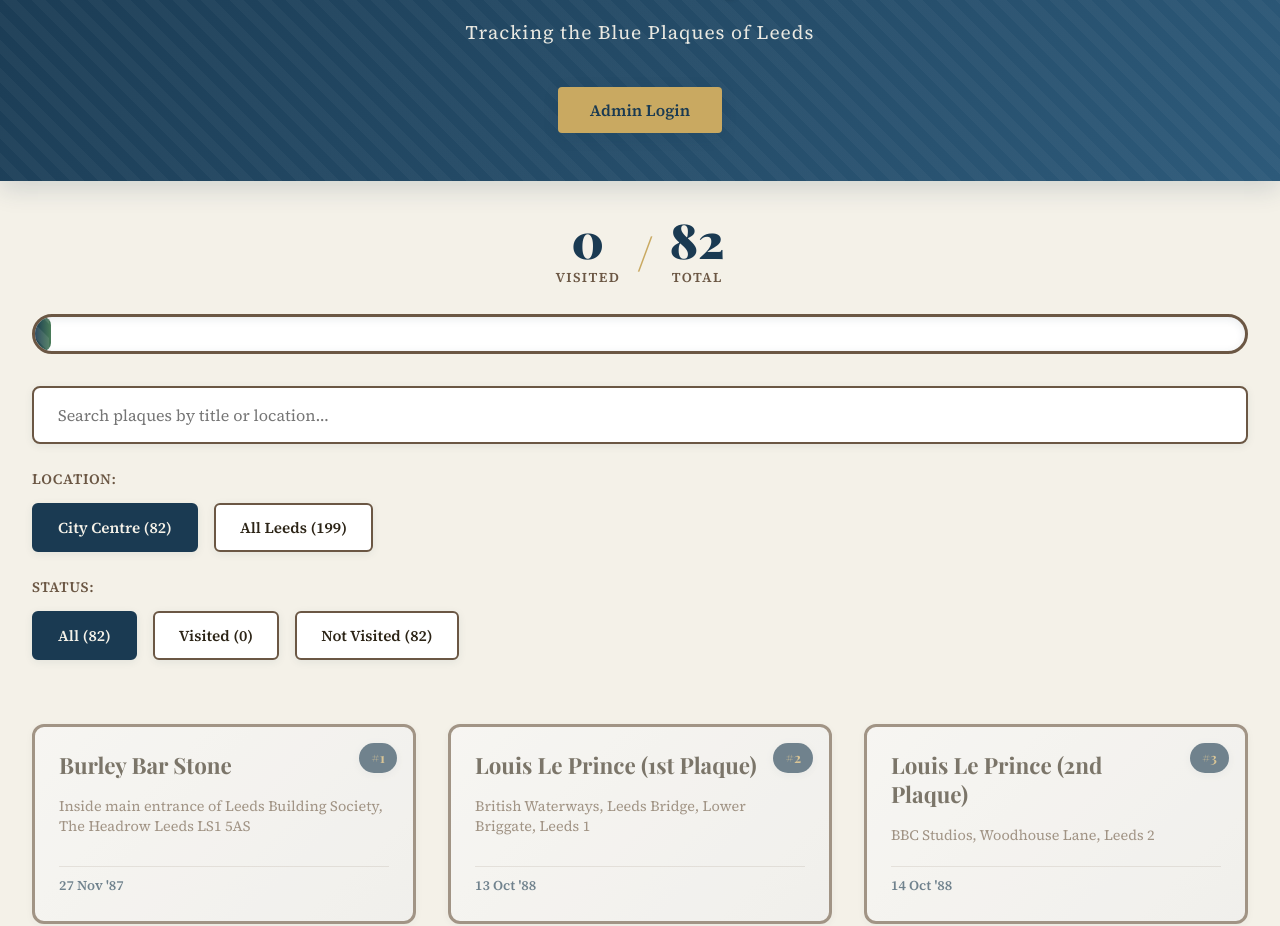
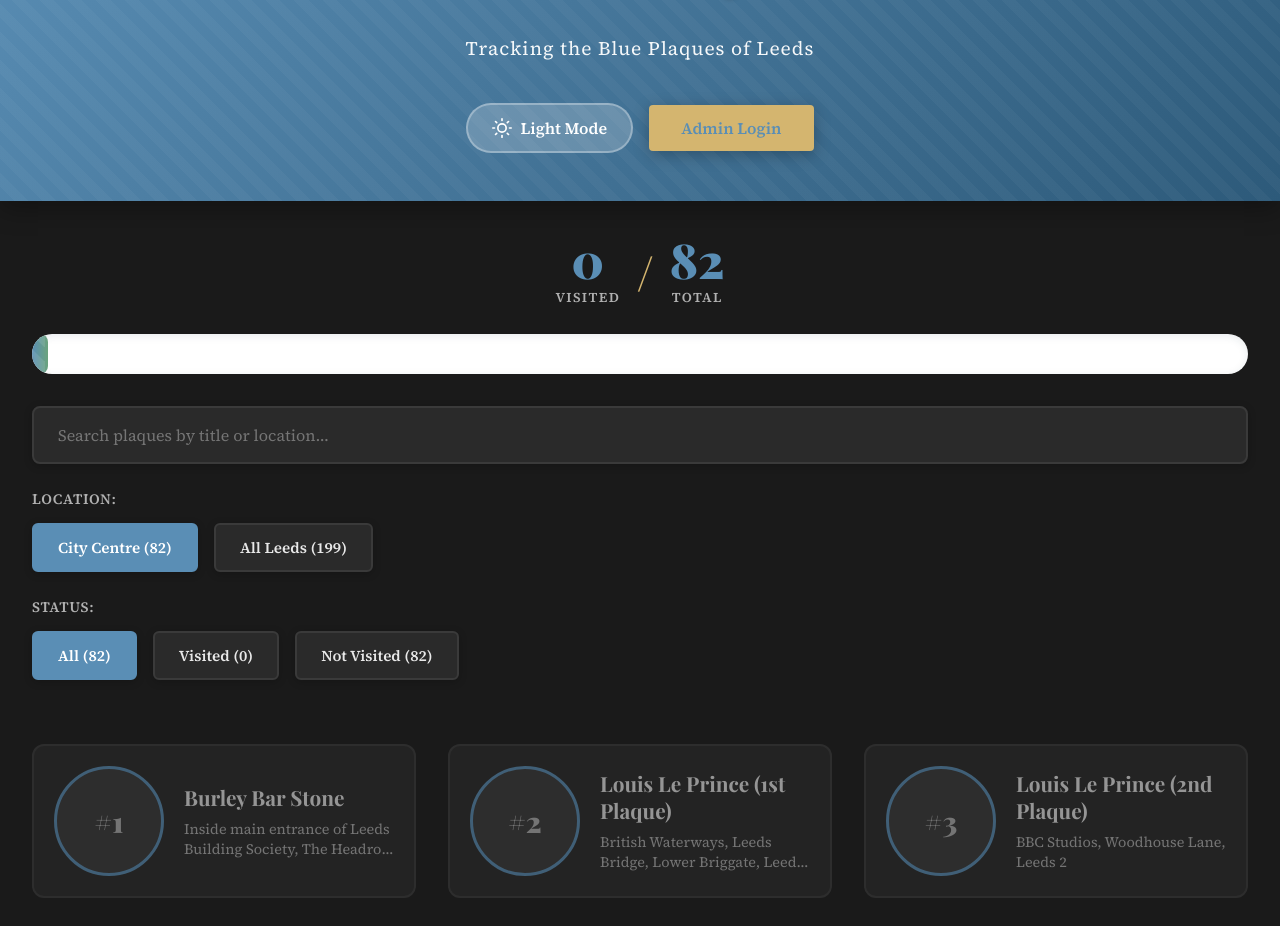
Before and after one commit to GILGIDIM/leeds-history-club, a React (Create React App) app: page / in a window 1280 px wide. Shown: the part 129-1055 px from the top of the page. Built offline with nearby package versions, Linux system fonts and the light colour scheme; no server answers; the database is empty; the HTML template or start-up script is replaced by a standard one.

Commit message:
New theme added with dark mode enabled

```diff
--- a/src/App.css
+++ b/src/App.css
@@ -1,17 +1,52 @@
 @import url('https://fonts.googleapis.com/css2?family=Playfair+Display:wght@700;900&family=Source+Serif+4:wght@400;600&display=swap');
 
 :root {
-  --heritage-blue: #1a3a52;
-  --heritage-gold: #c9a961;
-  --heritage-cream: #f4f1e8;
-  --heritage-brown: #6b5744;
-  --heritage-red: #8b3a3a;
-  --text-primary: #2c2416;
-  --text-secondary: #6b5744;
-  --success-green: #4a7c59;
-  --shadow-soft: 0 2px 8px rgba(26, 58, 82, 0.08);
-  --shadow-medium: 0 4px 16px rgba(26, 58, 82, 0.12);
-  --shadow-strong: 0 8px 24px rgba(26, 58, 82, 0.16);
+  /* Light theme colors */
+  --heritage-blue-light: #1a3a52;
+  --heritage-gold-light: #c9a961;
+  --heritage-cream-light: #f4f1e8;
+  --heritage-brown-light: #6b5744;
+  --text-primary-light: #2c2416;
+  --text-secondary-light: #6b5744;
+  --success-green-light: #4a7c59;
+
+  /* Dark theme colors */
+  --bg-primary-dark: #1a1a1a;
+  --bg-secondary-dark: #2a2a2a;
+  --heritage-blue-dark: #5a8eb5;
+  --heritage-gold-dark: #d4b56f;
+  --text-primary-dark: #e8e8e8;
+  --text-secondary-dark: #b0b0b0;
+  --success-green-dark: #6ba37d;
+  --heritage-red: #c75555;
+
+  --shadow-soft: 0 2px 8px rgba(0, 0, 0, 0.2);
+  --shadow-medium: 0 4px 16px rgba(0, 0, 0, 0.25);
+  --shadow-strong: 0 8px 24px rgba(0, 0, 0, 0.3);
+}
+
+/* Dark theme (default) */
+body {
+  --bg-primary: var(--bg-primary-dark);
+  --bg-secondary: var(--bg-secondary-dark);
+  --text-primary: var(--text-primary-dark);
+  --text-secondary: var(--text-secondary-dark);
+  --heritage-blue: var(--heritage-blue-dark);
+  --heritage-gold: var(--heritage-gold-dark);
+  --success-green: var(--success-green-dark);
+  --border-color: #3a3a3a;
+}
+
+/* Light theme */
+body[data-theme="light"] {
+  --bg-primary: var(--heritage-cream-light);
+  --bg-secondary: #ffffff;
+  --text-primary: var(--text-primary-light);
+  --text-secondary: var(--text-secondary-light);
+  --heritage-blue: var(--heritage-blue-light);
+  --heritage-gold: var(--heritage-gold-light);
+  --success-green: var(--success-green-light);
+  --border-color: #d4c5b0;
 }
 
 * {
@@ -22,9 +57,10 @@
 
 body {
   font-family: 'Source Serif 4', Georgia, serif;
-  background-color: var(--heritage-cream);
+  background-color: var(--bg-primary);
   color: var(--text-primary);
   line-height: 1.6;
+  transition: background-color 0.3s ease, color 0.3s ease;
 }
 
 .App {
@@ -35,7 +71,7 @@ body {
 /* Header Styles */
 .app-header {
   background: linear-gradient(135deg, var(--heritage-blue) 0%, #2d5a7a 100%);
-  color: var(--heritage-cream);
+  color: white;
   padding: 3rem 2rem;
   text-align: center;
   box-shadow: var(--shadow-strong);
@@ -65,6 +101,10 @@ body {
   z-index: 1;
   max-width: 1200px;
   margin: 0 auto;
+  display: flex;
+  flex-direction: column;
+  align-items: center;
+  gap: 1rem;
 }
 
 .site-title {
@@ -84,6 +124,41 @@ body {
   letter-spacing: 0.05em;
 }
 
+.header-actions {
+  display: flex;
+  align-items: center;
+  gap: 1rem;
+  flex-wrap: wrap;
+  justify-content: center;
+}
+
+/* Theme Toggle */
+.theme-toggle {
+  background: rgba(255, 255, 255, 0.2);
+  border: 2px solid rgba(255, 255, 255, 0.3);
+  color: white;
+  padding: 0.75rem 1.5rem;
+  border-radius: 50px;
+  cursor: pointer;
+  display: flex;
+  align-items: center;
+  gap: 0.5rem;
+  font-family: 'Source Serif 4', serif;
+  font-size: 1rem;
+  font-weight: 600;
+  transition: all 0.3s ease;
+}
+
+.theme-toggle:hover {
+  background: rgba(255, 255, 255, 0.3);
+  transform: translateY(-2px);
+}
+
+.theme-toggle svg {
+  width: 20px;
+  height: 20px;
+}
+
 .auth-button {
   background-color: var(--heritage-gold);
   color: var(--heritage-blue);
@@ -96,7 +171,6 @@ body {
   cursor: pointer;
   transition: all 0.3s ease;
   box-shadow: var(--shadow-medium);
-  margin-top: 1rem;
 }
 
 .auth-button:hover {
@@ -107,15 +181,14 @@ body {
 
 .auth-button.logged-in {
   background-color: rgba(255, 255, 255, 0.2);
-  color: var(--heritage-cream);
-  border: 2px solid var(--heritage-cream);
+  color: white;
+  border: 2px solid white;
 }
 
 .user-info {
   display: flex;
   align-items: center;
   gap: 1rem;
-  margin-top: 1rem;
   flex-wrap: wrap;
   justify-content: center;
 }
@@ -123,7 +196,7 @@ body {
 .welcome-text {
   font-size: 1rem;
   font-weight: 600;
-  color: var(--heritage-cream);
+  color: white;
   opacity: 0.95;
 }
 
@@ -132,7 +205,7 @@ body {
   align-items: center;
   justify-content: center;
   min-height: 100vh;
-  background: var(--heritage-cream);
+  background: var(--bg-primary);
 }
 
 .loader {
@@ -163,9 +236,9 @@ body {
   padding: 1rem 1.5rem;
   font-family: 'Source Serif 4', serif;
   font-size: 1rem;
-  border: 2px solid var(--heritage-brown);
+  border: 2px solid var(--border-color);
   border-radius: 8px;
-  background-color: white;
+  background-color: var(--bg-secondary);
   color: var(--text-primary);
   box-shadow: var(--shadow-soft);
   transition: all 0.3s ease;
@@ -208,8 +281,8 @@ body {
   font-family: 'Source Serif 4', serif;
   font-size: 0.95rem;
   font-weight: 600;
-  border: 2px solid var(--heritage-brown);
-  background-color: white;
+  border: 2px solid var(--border-color);
+  background-color: var(--bg-secondary);
   color: var(--text-primary);
   border-radius: 6px;
   cursor: pointer;
@@ -218,13 +291,13 @@ body {
 }
 
 .filter-btn:hover {
-  background-color: var(--heritage-cream);
+  background-color: var(--bg-primary);
   transform: translateY(-2px);
 }
 
 .filter-btn.active {
   background-color: var(--heritage-blue);
-  color: var(--heritage-cream);
+  color: white;
   border-color: var(--heritage-blue);
 }
 
@@ -257,4 +330,130 @@ body {
   .filter-btn {
     width: 100%;
   }
+
+  .header-actions {
+    flex-direction: column;
+    width: 100%;
+  }
+
+  .theme-toggle,
+  .auth-button {
+    width: 100%;
+    justify-content: center;
+  }
 }
+
+/* Image Modal */
+.image-modal-backdrop {
+  position: fixed;
+  top: 0;
+  left: 0;
+  right: 0;
+  bottom: 0;
+  background: rgba(0, 0, 0, 0.95);
+  z-index: 2000;
+  display: flex;
+  align-items: center;
+  justify-content: center;
+  padding: 2rem;
+  animation: fadeIn 0.3s ease-out;
+}
+
+.image-modal-content {
+  position: relative;
+  max-width: 90vw;
+  max-height: 90vh;
+  animation: zoomIn 0.4s cubic-bezier(0.4, 0, 0.2, 1);
+}
+
+@keyframes fadeIn {
+  from { opacity: 0; }
+  to { opacity: 1; }
+}
+
+@keyframes zoomIn {
+  from {
+    opacity: 0;
+    transform: scale(0.9);
+  }
+  to {
+    opacity: 1;
+    transform: scale(1);
+  }
+}
+
+.modal-close {
+  position: absolute;
+  top: -3rem;
+  right: 0;
+  background: rgba(255, 255, 255, 0.2);
+  color: white;
+  border: 2px solid rgba(255, 255, 255, 0.3);
+  width: 44px;
+  height: 44px;
+  border-radius: 50%;
+  cursor: pointer;
+  display: flex;
+  align-items: center;
+  justify-content: center;
+  transition: all 0.3s ease;
+  z-index: 10;
+}
+
+.modal-close:hover {
+  background: white;
+  color: #1a1a1a;
+  transform: rotate(90deg);
+}
+
+.full-image {
+  width: 100%;
+  height: auto;
+  max-height: 80vh;
+  object-fit: contain;
+  border-radius: 8px;
+  box-shadow: 0 20px 60px rgba(0, 0, 0, 0.5);
+}
+
+.image-caption {
+  background: rgba(0, 0, 0, 0.8);
+  color: white;
+  padding: 1rem 1.5rem;
+  border-radius: 0 0 8px 8px;
+  margin-top: -4px;
+}
+
+.image-caption h3 {
+  font-family: 'Playfair Display', serif;
+  font-size: 1.3rem;
+  margin-bottom: 0.25rem;
+}
+
+.image-caption p {
+  font-size: 0.9rem;
+  opacity: 0.9;
+  margin: 0;
+}
+
+@media (max-width: 768px) {
+  .image-modal-backdrop {
+    padding: 1rem;
+  }
+
+  .modal-close {
+    top: 0.5rem;
+    right: 0.5rem;
+  }
+
+  .full-image {
+    max-height: 70vh;
+  }
+
+  .image-caption h3 {
+    font-size: 1.1rem;
+  }
+
+  .image-caption p {
+    font-size: 0.85rem;
+  }
+}
--- a/src/App.js
+++ b/src/App.js
@@ -10,18 +10,25 @@ import { supabase } from './supabaseClient';
 function App() {
   const [plaques, setPlaques] = useState(plaquesData);
   const [selectedPlaque, setSelectedPlaque] = useState(null);
+  const [selectedImage, setSelectedImage] = useState(null);
   const [filterStatus, setFilterStatus] = useState('all'); // 'all', 'visited', 'unvisited'
   const [filterLocation, setFilterLocation] = useState('citycentre'); // 'all', 'citycentre'
   const [searchTerm, setSearchTerm] = useState('');
   const [user, setUser] = useState(null);
   const [showLogin, setShowLogin] = useState(false);
   const [loading, setLoading] = useState(true);
+  const [theme, setTheme] = useState('dark'); // 'light' or 'dark'
 
   // Load visits from Supabase on mount
   useEffect(() => {
     loadVisits();
     checkUser();
   }, []);
+
+  // Apply theme to body
+  useEffect(() => {
+    document.body.setAttribute('data-theme', theme);
+  }, [theme]);
 
   // Check if user is already logged in
   const checkUser = async () => {
@@ -97,8 +104,20 @@ function App() {
     setSelectedPlaque(plaque);
   };
 
+  const handleImageClick = (plaque) => {
+    setSelectedImage(plaque);
+  };
+
   const handleCloseModal = () => {
     setSelectedPlaque(null);
+  };
+
+  const handleCloseImageModal = () => {
+    setSelectedImage(null);
+  };
+
+  const toggleTheme = () => {
+    setTheme(prev => prev === 'dark' ? 'light' : 'dark');
   };
 
   const handleImageUpload = async (plaqueId, imageFile, notes) => {
@@ -219,6 +238,33 @@ function App() {
           <h1 className="site-title">Leeds History Club</h1>
           <p className="site-subtitle">Tracking the Blue Plaques of Leeds</p>
 
+          <div className="header-actions">
+            <button className="theme-toggle" onClick={toggleTheme}>
+              {theme === 'dark' ? (
+                <>
+                  <svg viewBox="0 0 24 24" fill="none" stroke="currentColor" strokeWidth="2" strokeLinecap="round" strokeLinejoin="round">
+                    <circle cx="12" cy="12" r="5"></circle>
+                    <line x1="12" y1="1" x2="12" y2="3"></line>
+                    <line x1="12" y1="21" x2="12" y2="23"></line>
+                    <line x1="4.22" y1="4.22" x2="5.64" y2="5.64"></line>
+                    <line x1="18.36" y1="18.36" x2="19.78" y2="19.78"></line>
+                    <line x1="1" y1="12" x2="3" y2="12"></line>
+                    <line x1="21" y1="12" x2="23" y2="12"></line>
+                    <line x1="4.22" y1="19.78" x2="5.64" y2="18.36"></line>
+                    <line x1="18.36" y1="5.64" x2="19.78" y2="4.22"></line>
+                  </svg>
+                  Light Mode
+                </>
+              ) : (
+                <>
+                  <svg viewBox="0 0 24 24" fill="none" stroke="currentColor" strokeWidth="2" strokeLinecap="round" strokeLinejoin="round">
+                    <path d="M21 12.79A9 9 0 1 1 11.21 3 7 7 0 0 0 21 12.79z"></path>
+                  </svg>
+                  Dark Mode
+                </>
+              )}
+            </button>
+
             {!user ? (
               <button
                 className="auth-button"
@@ -237,6 +283,7 @@ function App() {
                 </button>
               </div>
             )}
+          </div>
         </div>
       </header>
 
@@ -304,6 +351,7 @@ function App() {
       <PlaqueGrid
         plaques={filteredPlaques}
         onPlaqueClick={handlePlaqueClick}
+        onImageClick={handleImageClick}
       />
 
       {selectedPlaque && (
@@ -321,6 +369,24 @@ function App() {
           onClose={() => setShowLogin(false)}
         />
       )}
+
+      {selectedImage && (
+        <div className="image-modal-backdrop" onClick={handleCloseImageModal}>
+          <div className="image-modal-content" onClick={(e) => e.stopPropagation()}>
+            <button className="modal-close" onClick={handleCloseImageModal}>
+              <svg width="24" height="24" viewBox="0 0 24 24" fill="none" stroke="currentColor" strokeWidth="2" strokeLinecap="round" strokeLinejoin="round">
+                <line x1="18" y1="6" x2="6" y2="18"></line>
+                <line x1="6" y1="6" x2="18" y2="18"></line>
+              </svg>
+            </button>
+            <img src={selectedImage.imageUrl} alt={`Visit to ${selectedImage.title}`} className="full-image" />
+            <div className="image-caption">
+              <h3>{selectedImage.title}</h3>
+              <p>{selectedImage.location}</p>
+            </div>
+          </div>
+        </div>
+      )}
     </div>
   );
 }
--- a/src/components/LoginForm.js
+++ b/src/components/LoginForm.js
@@ -78,7 +78,7 @@ function LoginForm({ onClose }) {
         </form>
 
         <p className="login-footer">
-          Only authorized Leeds office team members can upload photos.
+          Only authorised Leeds office team members can upload photos.
         </p>
       </div>
     </div>
--- a/src/components/PlaqueCard.css
+++ b/src/components/PlaqueCard.css
@@ -1,152 +1,229 @@
-.plaque-card {
-  background: white;
-  border: 3px solid var(--heritage-brown);
+:root {
+  /* Light theme (default off) */
+  --bg-primary-light: #f4f1e8;
+  --bg-secondary-light: #ffffff;
+  --text-primary-light: #2c2416;
+  --text-secondary-light: #6b5744;
+  --border-light: #d4c5b0;
+
+  /* Dark theme (default) */
+  --bg-primary-dark: #1a1a1a;
+  --bg-secondary-dark: #2a2a2a;
+  --text-primary-dark: #e8e8e8;
+  --text-secondary-dark: #b0b0b0;
+  --border-dark: #3a3a3a;
+
+  /* Heritage colors adjusted for dark theme */
+  --heritage-blue-dark: #5a8eb5;
+  --heritage-gold-dark: #d4b56f;
+  --heritage-red: #c75555;
+  --success-green-dark: #6ba37d;
+
+  /* Unvisited plaque grey */
+  --plaque-grey-dark: #3a3a3a;
+  --plaque-grey-light: #c0c0c0;
+}
+
+body[data-theme="dark"] {
+  --bg-primary: var(--bg-primary-dark);
+  --bg-secondary: var(--bg-secondary-dark);
+  --text-primary: var(--text-primary-dark);
+  --text-secondary: var(--text-secondary-dark);
+  --border-color: var(--border-dark);
+  --heritage-blue: var(--heritage-blue-dark);
+  --heritage-gold: var(--heritage-gold-dark);
+  --success-green: var(--success-green-dark);
+  --plaque-grey: var(--plaque-grey-dark);
+}
+
+body[data-theme="light"] {
+  --bg-primary: var(--bg-primary-light);
+  --bg-secondary: var(--bg-secondary-light);
+  --text-primary: var(--text-primary-light);
+  --text-secondary: var(--text-secondary-light);
+  --border-color: var(--border-light);
+  --heritage-blue: #1a3a52;
+  --heritage-gold: #c9a961;
+  --success-green: #4a7c59;
+  --plaque-grey: var(--plaque-grey-light);
+}
+
+.plaque-card-new {
+  background: var(--bg-secondary);
+  border: 2px solid var(--border-color);
   border-radius: 12px;
-  padding: 1.5rem;
+  padding: 1.25rem;
   cursor: pointer;
   transition: all 0.3s cubic-bezier(0.4, 0, 0.2, 1);
-  box-shadow: var(--shadow-soft);
-  position: relative;
-  overflow: hidden;
-  min-height: 200px;
   display: flex;
-  flex-direction: column;
+  align-items: center;
+  gap: 1.25rem;
+  min-height: 140px;
 }
 
-.plaque-card::before {
-  content: '';
+.plaque-card-new:hover {
+  transform: translateY(-4px);
+  box-shadow: 0 8px 24px rgba(0, 0, 0, 0.3);
+  border-color: var(--heritage-blue);
+}
+
+.plaque-card-new.unvisited {
+  opacity: 0.6;
+}
+
+.plaque-card-new.unvisited:hover {
+  opacity: 0.8;
+}
+
+/* Circular plaque on the left */
+.plaque-circle {
+  width: 110px;
+  height: 110px;
+  min-width: 110px;
+  border-radius: 50%;
+  display: flex;
+  align-items: center;
+  justify-content: center;
+  background-color: var(--plaque-grey);
+  background-size: cover;
+  background-position: center;
+  position: relative;
+  border: 3px solid var(--heritage-blue);
+  transition: all 0.3s ease;
+  overflow: hidden;
+}
+
+.plaque-card-new.visited .plaque-circle {
+  border-color: var(--success-green);
+  box-shadow: 0 0 20px rgba(107, 163, 125, 0.4);
+}
+
+.plaque-card-new.visited .plaque-circle:hover {
+  transform: scale(1.05);
+  box-shadow: 0 0 30px rgba(107, 163, 125, 0.6);
+}
+
+/* Overlay on photo circles */
+.circle-overlay {
   position: absolute;
   top: 0;
   left: 0;
   right: 0;
-  height: 6px;
-  background: linear-gradient(90deg, var(--heritage-blue), var(--heritage-gold));
-  transform: scaleX(0);
-  transform-origin: left;
-  transition: transform 0.3s ease;
+  bottom: 0;
+  background: linear-gradient(135deg, rgba(90, 142, 181, 0.7), rgba(107, 163, 125, 0.7));
+  display: flex;
+  align-items: center;
+  justify-content: center;
+  opacity: 0;
+  transition: opacity 0.3s ease;
 }
 
-.plaque-card:hover::before {
-  transform: scaleX(1);
+.plaque-circle:hover .circle-overlay {
+  opacity: 1;
 }
 
-.plaque-card:hover {
-  transform: translateY(-8px);
-  box-shadow: var(--shadow-strong);
-  border-color: var(--heritage-blue);
+.check-icon {
+  color: white;
+  filter: drop-shadow(2px 2px 4px rgba(0, 0, 0, 0.5));
 }
 
-/* Unvisited state - greyed out */
-.plaque-card.unvisited {
-  opacity: 0.6;
-  background: linear-gradient(135deg, #f9f9f9 0%, #efefef 100%);
+/* Plaque number for unvisited */
+.plaque-number {
+  font-family: 'Playfair Display', serif;
+  font-size: 1.8rem;
+  font-weight: 900;
+  color: var(--text-secondary);
 }
 
-.plaque-card.unvisited:hover {
-  opacity: 0.8;
-}
-
-/* Visited state - full color */
-.plaque-card.visited {
-  background: linear-gradient(135deg, white 0%, #fffdf7 100%);
-  border-color: var(--success-green);
-}
-
-.plaque-card.visited::after {
-  content: '';
-  position: absolute;
-  bottom: 0;
-  left: 0;
-  right: 0;
-  height: 4px;
-  background: var(--success-green);
-}
-
-.plaque-number {
-  position: absolute;
-  top: 1rem;
-  right: 1rem;
-  font-family: 'Playfair Display', serif;
-  font-size: 0.85rem;
-  font-weight: 700;
-  color: var(--heritage-gold);
-  background: var(--heritage-blue);
-  padding: 0.25rem 0.75rem;
-  border-radius: 20px;
-  box-shadow: var(--shadow-soft);
-}
-
-.plaque-content {
+/* Info panel on the right */
+.plaque-info {
   flex: 1;
   display: flex;
   flex-direction: column;
   gap: 0.5rem;
+  min-width: 0; /* Allow text truncation */
 }
 
 .plaque-title {
   font-family: 'Playfair Display', serif;
-  font-size: 1.4rem;
+  font-size: 1.3rem;
   font-weight: 700;
   color: var(--text-primary);
   line-height: 1.3;
-  margin-bottom: 0.5rem;
-  padding-right: 3rem;
+  margin: 0;
+  overflow: hidden;
+  text-overflow: ellipsis;
+  display: -webkit-box;
+  -webkit-line-clamp: 2;
+  -webkit-box-orient: vertical;
 }
 
 .plaque-location {
   font-size: 0.9rem;
   color: var(--text-secondary);
   line-height: 1.4;
-  margin-bottom: 0.25rem;
+  margin: 0;
+  overflow: hidden;
+  text-overflow: ellipsis;
   display: -webkit-box;
   -webkit-line-clamp: 2;
   -webkit-box-orient: vertical;
-  overflow: hidden;
 }
 
-.plaque-date {
+.visit-badge {
+  display: inline-flex;
+  align-items: center;
+  gap: 0.4rem;
+  padding: 0.35rem 0.75rem;
+  background: var(--success-green);
+  color: white;
+  border-radius: 20px;
   font-size: 0.85rem;
-  color: var(--heritage-blue);
   font-weight: 600;
-  margin-top: auto;
-  padding-top: 0.5rem;
-  border-top: 1px solid rgba(107, 87, 68, 0.2);
+  width: fit-content;
+  margin-top: 0.25rem;
 }
 
-.visited-badge {
-  position: absolute;
-  top: 1rem;
-  left: 1rem;
-  width: 36px;
-  height: 36px;
-  background: var(--success-green);
-  color: white;
-  border-radius: 50%;
-  display: flex;
-  align-items: center;
-  justify-content: center;
-  box-shadow: var(--shadow-medium);
-  animation: popIn 0.4s cubic-bezier(0.68, -0.55, 0.265, 1.55);
-}
-
-@keyframes popIn {
-  0% {
-    transform: scale(0);
-    opacity: 0;
-  }
-  100% {
-    transform: scale(1);
-    opacity: 1;
-  }
+.visit-badge svg {
+  width: 14px;
+  height: 14px;
 }
 
 /* Responsive */
 @media (max-width: 768px) {
-  .plaque-card {
-    padding: 1.25rem;
+  .plaque-card-new {
+    flex-direction: column;
+    text-align: center;
+    padding: 1rem;
+  }
+
+  .plaque-circle {
+    width: 100px;
+    height: 100px;
+    min-width: 100px;
   }
 
   .plaque-title {
-    font-size: 1.2rem;
+    font-size: 1.1rem;
+  }
+
+  .plaque-location {
+    font-size: 0.85rem;
+  }
+
+  .visit-badge {
+    margin: 0.5rem auto 0;
   }
 }
+
+@media (max-width: 480px) {
+  .plaque-circle {
+    width: 90px;
+    height: 90px;
+    min-width: 90px;
+  }
+
+  .plaque-number {
+    font-size: 1.5rem;
+  }
+}
--- a/src/components/PlaqueCard.js
+++ b/src/components/PlaqueCard.js
@@ -1,27 +1,51 @@
 import React from 'react';
 import './PlaqueCard.css';
 
-function PlaqueCard({ plaque, onClick }) {
+function PlaqueCard({ plaque, onClick, onImageClick }) {
+  const handleCircleClick = (e) => {
+    e.stopPropagation();
+    if (plaque.visited && plaque.imageUrl) {
+      onImageClick(plaque);
+    }
+  };
+
   return (
     <div
-      className={`plaque-card ${plaque.visited ? 'visited' : 'unvisited'}`}
+      className={`plaque-card-new ${plaque.visited ? 'visited' : 'unvisited'}`}
       onClick={onClick}
     >
-      <div className="plaque-number">#{plaque.id}</div>
+      <div
+        className="plaque-circle"
+        onClick={handleCircleClick}
+        style={plaque.visited && plaque.imageUrl ? {
+          backgroundImage: `url(${plaque.imageUrl})`,
+          cursor: 'pointer'
+        } : {}}
+      >
+        {plaque.visited && (
+          <div className="circle-overlay">
+            <svg className="check-icon" width="32" height="32" viewBox="0 0 24 24" fill="none" stroke="currentColor" strokeWidth="3" strokeLinecap="round" strokeLinejoin="round">
+              <polyline points="20 6 9 17 4 12"></polyline>
+            </svg>
+          </div>
+        )}
+        {!plaque.visited && (
+          <div className="plaque-number">#{plaque.id}</div>
+        )}
+      </div>
 
-      <div className="plaque-content">
+      <div className="plaque-info">
         <h3 className="plaque-title">{plaque.title}</h3>
         <p className="plaque-location">{plaque.location}</p>
-        <p className="plaque-date">{plaque.date}</p>
+        {plaque.visited && (
+          <div className="visit-badge">
+            <svg width="14" height="14" viewBox="0 0 24 24" fill="none" stroke="currentColor" strokeWidth="3" strokeLinecap="round" strokeLinejoin="round">
+              <polyline points="20 6 9 17 4 12"></polyline>
+            </svg>
+            <span>Visited</span>
+          </div>
+        )}
       </div>
-
-      {plaque.visited && (
-        <div className="visited-badge">
-          <svg width="24" height="24" viewBox="0 0 24 24" fill="none" stroke="currentColor" strokeWidth="3" strokeLinecap="round" strokeLinejoin="round">
-            <polyline points="20 6 9 17 4 12"></polyline>
-          </svg>
-        </div>
-      )}
     </div>
   );
 }
--- a/src/components/PlaqueGrid.js
+++ b/src/components/PlaqueGrid.js
@@ -2,7 +2,7 @@ import React from 'react';
 import PlaqueCard from './PlaqueCard';
 import './PlaqueGrid.css';
 
-function PlaqueGrid({ plaques, onPlaqueClick }) {
+function PlaqueGrid({ plaques, onPlaqueClick, onImageClick }) {
   return (
     <div className="plaque-grid-container">
       <div className="plaque-grid">
@@ -11,6 +11,7 @@ function PlaqueGrid({ plaques, onPlaqueClick }) {
             key={plaque.id}
             plaque={plaque}
             onClick={() => onPlaqueClick(plaque)}
+            onImageClick={onImageClick}
           />
         ))}
       </div>
--- a/src/components/PlaqueModal.js
+++ b/src/components/PlaqueModal.js
@@ -101,7 +101,9 @@ function PlaqueModal({ plaque, onClose, onImageUpload, onDeleteVisit, isAuthenti
               </div>
               <img src={plaque.imageUrl} alt={`Visit to ${plaque.title}`} className="visit-image" />
               {plaque.uploadedBy && (
-                <p className="upload-info">Uploaded by {plaque.uploadedBy}</p>
+                <p className="upload-info">
+                  Uploaded by {plaque.uploadedBy.includes('tom') ? 'Tom' : 'Tabitha'}
+                </p>
               )}
               {plaque.notes && (
                 <p className="visit-notes">{plaque.notes}</p>
```
Lines whose indentation alone changed are shown as unchanged.
